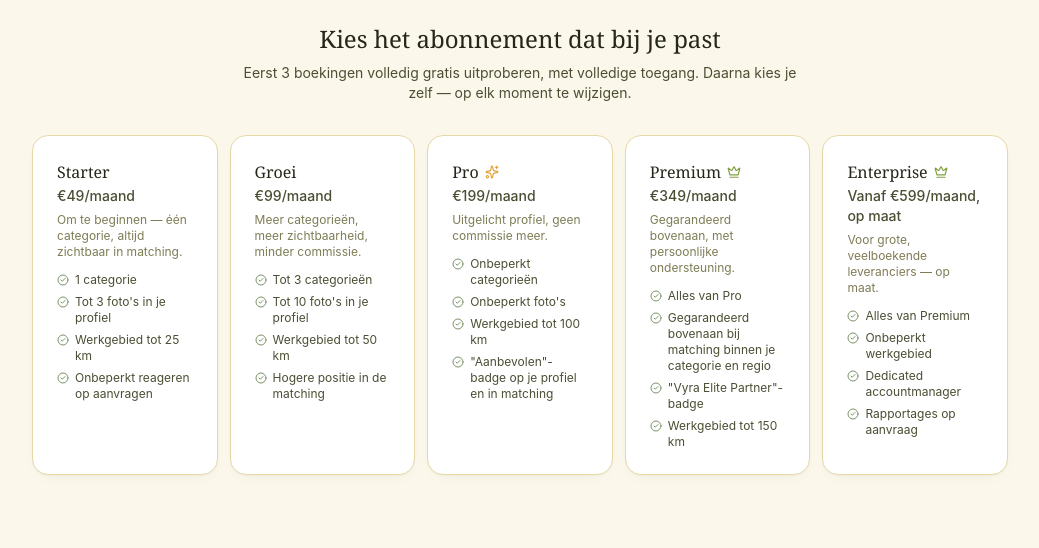
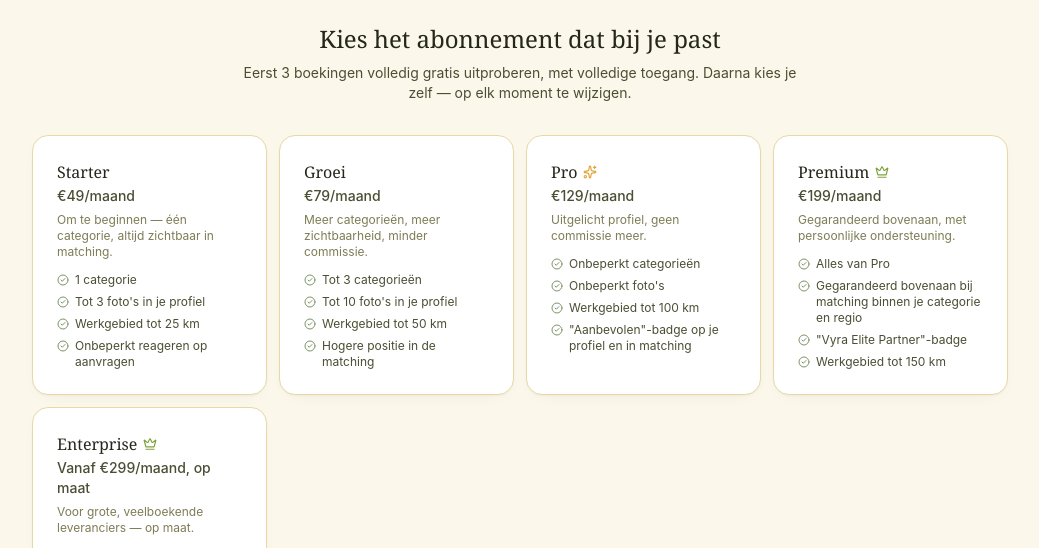
Before and after one commit to cembo38/vyra, a Next.js app: page /supplier in a window 1280 px wide. Shown: the part 780-1328 px from the top of the page, without its empty margins (120-1159 px from the left). Built offline with nearby package versions, Linux system fonts and the light colour scheme; no server answers.

Commit message:
Fix layoutbug in abonnementenvergelijking (root cause) en verlaag prijstrede naar ~1,5x per stap

```diff
--- a/app/supplier/(portal)/profile/page.tsx
+++ b/app/supplier/(portal)/profile/page.tsx
@@ -28,6 +28,13 @@ export default async function SupplierProfilePage(props: PageProps<"/supplier/pr
   const commissionStatus = await getSupplierCommissionStatus(supplier.id);
 
   return (
+    // Het abonnementenblok hieronder (SubscriptionTierPicker) is een
+    // vergelijkingstabel met vijf kolommen — die heeft veel meer breedte
+    // nodig dan de rest van dit (bewust smalle) formulier. Vandaar dat de
+    // buitenste container hier breder is (max-w-5xl) en de overige
+    // secties elk in hun eigen smalle `max-w-lg`-wrapper zitten: alleen het
+    // abonnementenblok mag de volle breedte gebruiken.
+    <div className="mx-auto max-w-5xl">
       <div className="mx-auto max-w-lg">
         <div className="flex items-start justify-between gap-3">
           <div>
@@ -79,6 +86,7 @@ export default async function SupplierProfilePage(props: PageProps<"/supplier/pr
             </p>
           )}
         </Card>
+      </div>
 
       <Card className="mt-6">
         <div>
@@ -98,6 +106,7 @@ export default async function SupplierProfilePage(props: PageProps<"/supplier/pr
         </div>
       </Card>
 
+      <div className="mx-auto max-w-lg">
         {justSaved && (
           <div className="mt-4 flex items-center gap-2 rounded-xl border border-success-50 bg-success-50 px-4 py-3 text-sm text-success">
             <CheckCircle2 className="size-4" /> Je profiel is opgeslagen.
@@ -264,5 +273,6 @@ export default async function SupplierProfilePage(props: PageProps<"/supplier/pr
         </form>
         </Card>
       </div>
+    </div>
   );
 }
--- a/app/supplier/page.tsx
+++ b/app/supplier/page.tsx
@@ -49,7 +49,10 @@ export default function SupplierLandingPage() {
               moment te wijzigen.
             </p>
           </div>
-          <div className="grid grid-cols-1 gap-3 sm:grid-cols-2 lg:grid-cols-3 xl:grid-cols-5">
+          {/* Zie de toelichting in SubscriptionTierPicker.tsx: viewport-breakpoints
+              voor het aantal kolommen kijken naar de schermbreedte, niet naar de
+              werkelijke breedte van dit grid — `auto-fit`/`minmax` lost dat structureel op. */}
+          <div className="grid grid-cols-[repeat(auto-fit,minmax(200px,1fr))] gap-3">
             {SUBSCRIPTION_TIER_ORDER.map((key) => {
               const def = SUBSCRIPTION_TIERS[key];
               return (
--- a/components/app/SubscriptionTierPicker.tsx
+++ b/components/app/SubscriptionTierPicker.tsx
@@ -61,7 +61,23 @@ export function SubscriptionTierPicker({
         </div>
       )}
 
-      <div className="grid grid-cols-1 gap-3 sm:grid-cols-2 lg:grid-cols-3 xl:grid-cols-5">
+      {/*
+        BEWUST geen viewport-breakpoints (sm:/lg:/xl:) meer voor het aantal
+        kolommen — dit was de daadwerkelijke oorzaak van de layoutbug die Cem
+        meldde: die breakpoints kijken naar de schermbreedte, niet naar hoe
+        breed déze kaart daadwerkelijk is. Op de leveranciersprofielpagina
+        staat deze tabel binnen een smalle `max-w-lg`-kolom (zie
+        app/supplier/(portal)/profile/page.tsx) — bij een breed scherm
+        activeerde `xl:grid-cols-5` dan alsnog 5 kolommen, terwijl er maar
+        ~450px daadwerkelijke ruimte was: elke kolom werd ~80px breed en de
+        tekst brak zelfs midden in korte woorden af.
+        `repeat(auto-fit,minmax(200px,1fr))` laat de browser i.p.v. daarvan
+        kijken naar de ECHTE beschikbare breedte van dit grid en past het
+        aantal kolommen daarop aan (1 kolom als er nauwelijks ruimte is, tot
+        5 op een écht brede pagina) — dat werkt overal correct, ongeacht in
+        welke kolombreedte dit component ooit wordt geplaatst.
+      */}
+      <div className="grid grid-cols-[repeat(auto-fit,minmax(200px,1fr))] gap-3">
         {SUBSCRIPTION_TIER_ORDER.map((key) => {
           const def = SUBSCRIPTION_TIERS[key];
           const isCurrent = key === selected;
--- a/lib/config.ts
+++ b/lib/config.ts
@@ -16,6 +16,14 @@
  * bedrag dat de leverancier zelf betaalt, los van hoe een boeking daarna
  * wordt afgerekend — dat is nu al te innen (zie SUBSCRIPTION_TIERS
  * hieronder voor hoe, via Stripe Payment Links).
+ *
+ * Prijstrede: elk niveau kost ~1,5–1,6x het vorige (49 → 79 → 129 → 199 →
+ * 299), een bewust AFNEMENDE verhouding i.p.v. de eerdere reeks die steeds
+ * ongeveer verdubbelde (49 → 99 → 199 → 349 → 599) — die voelde voor een
+ * leverancier "exponentieel" duurder bij elke stap. Met een constante,
+ * lichtjes dalende factor blijft elke upgrade een herkenbare, uit te leggen
+ * stap ("een derde duurder voor dit extra"), i.p.v. een sprong die steeds
+ * groter aanvoelt.
  *
  * Elke nieuwe leverancier krijgt eerst `TRIAL_BOOKING_COUNT` succesvolle
  * boekingen volledig gratis, met VOLLEDIGE toegang tot alles wat Vyra te
@@ -117,8 +125,8 @@ export const SUBSCRIPTION_TIERS: Record<SubscriptionTier, SubscriptionTierDefini
   groei: {
     key: "groei",
     label: "Groei",
-    priceCents: 9_900,
-    priceLabel: "€99/maand",
+    priceCents: 7_900,
+    priceLabel: "€79/maand",
     tagline: "Meer categorieën, meer zichtbaarheid, minder commissie.",
     maxCategories: 3,
     maxGalleryPhotos: 10,
@@ -147,8 +155,8 @@ export const SUBSCRIPTION_TIERS: Record<SubscriptionTier, SubscriptionTierDefini
   pro: {
     key: "pro",
     label: "Pro",
-    priceCents: 19_900,
-    priceLabel: "€199/maand",
+    priceCents: 12_900,
+    priceLabel: "€129/maand",
     tagline: "Uitgelicht profiel, geen commissie meer.",
     maxCategories: null,
     maxGalleryPhotos: null,
@@ -173,8 +181,8 @@ export const SUBSCRIPTION_TIERS: Record<SubscriptionTier, SubscriptionTierDefini
   premium: {
     key: "premium",
     label: "Premium",
-    priceCents: 34_900,
-    priceLabel: "€349/maand",
+    priceCents: 19_900,
+    priceLabel: "€199/maand",
     tagline: "Gegarandeerd bovenaan, met persoonlijke ondersteuning.",
     maxCategories: null,
     maxGalleryPhotos: null,
@@ -199,7 +207,7 @@ export const SUBSCRIPTION_TIERS: Record<SubscriptionTier, SubscriptionTierDefini
     key: "enterprise",
     label: "Enterprise",
     priceCents: null,
-    priceLabel: "Vanaf €599/maand, op maat",
+    priceLabel: "Vanaf €299/maand, op maat",
     tagline: "Voor grote, veelboekende leveranciers — op maat.",
     maxCategories: null,
     maxGalleryPhotos: null,
```
Lines whose indentation alone changed are shown as unchanged.
